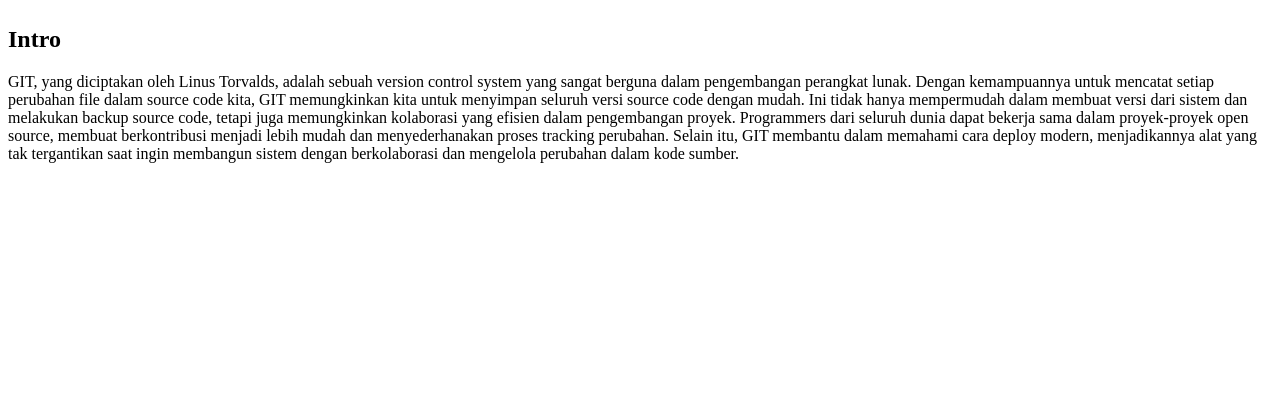
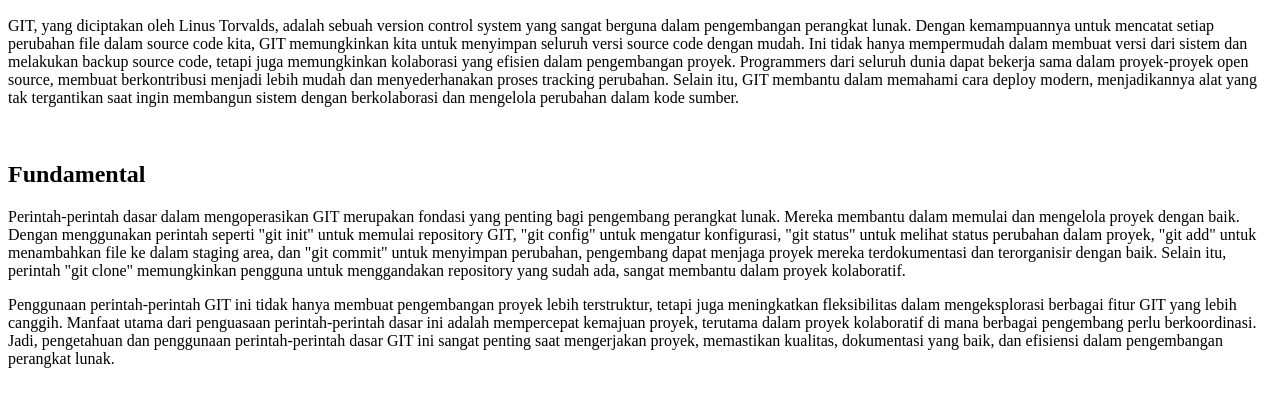
Before and after one commit to theamik69/LatihanGit, a plain HTML site: page index.html in a window 1280 px wide. Shown: the part 110-516 px from the top of the page. Drawn offline with Linux system fonts and the light colour scheme.

Commit message:
Menambah rangkuman materi fundamental

```diff
--- a/index.html
+++ b/index.html
@@ -7,11 +7,15 @@
 </head>
 <body>
     <H1>Rangkuman Materi Git</H1>
-    <br><br>
     <H2>Intro</H2>
     <p>GIT, yang diciptakan oleh Linus Torvalds, adalah sebuah version control system yang sangat berguna dalam pengembangan perangkat lunak. Dengan kemampuannya untuk mencatat setiap perubahan file dalam source code kita, GIT memungkinkan kita untuk menyimpan seluruh versi source code dengan mudah. Ini tidak hanya mempermudah dalam membuat versi dari sistem dan melakukan backup source code, tetapi juga memungkinkan kolaborasi yang efisien dalam pengembangan proyek. Programmers dari seluruh dunia dapat bekerja sama dalam proyek-proyek open source, membuat berkontribusi menjadi lebih mudah dan menyederhanakan proses tracking perubahan. Selain itu, GIT membantu dalam memahami cara deploy modern, menjadikannya alat yang tak tergantikan saat ingin membangun sistem dengan berkolaborasi dan mengelola perubahan dalam kode sumber.</p>
 
-    <h2></h2>
+    <br>
+    <h2>Fundamental</h2>
+    <p>Perintah-perintah dasar dalam mengoperasikan GIT merupakan fondasi yang penting bagi pengembang perangkat lunak. Mereka membantu dalam memulai dan mengelola proyek dengan baik. Dengan menggunakan perintah seperti "git init" untuk memulai repository GIT, "git config" untuk mengatur konfigurasi, "git status" untuk melihat status perubahan dalam proyek, "git add" untuk menambahkan file ke dalam staging area, dan "git commit" untuk menyimpan perubahan, pengembang dapat menjaga proyek mereka terdokumentasi dan terorganisir dengan baik. Selain itu, perintah "git clone" memungkinkan pengguna untuk menggandakan repository yang sudah ada, sangat membantu dalam proyek kolaboratif.</p>
+    <p>Penggunaan perintah-perintah GIT ini tidak hanya membuat pengembangan proyek lebih terstruktur, tetapi juga meningkatkan fleksibilitas dalam mengeksplorasi berbagai fitur GIT yang lebih canggih. Manfaat utama dari penguasaan perintah-perintah dasar ini adalah mempercepat kemajuan proyek, terutama dalam proyek kolaboratif di mana berbagai pengembang perlu berkoordinasi. Jadi, pengetahuan dan penggunaan perintah-perintah dasar GIT ini sangat penting saat mengerjakan proyek, memastikan kualitas, dokumentasi yang baik, dan efisiensi dalam pengembangan perangkat lunak.</p>
+
+
 
 </body>
 </html>
```
